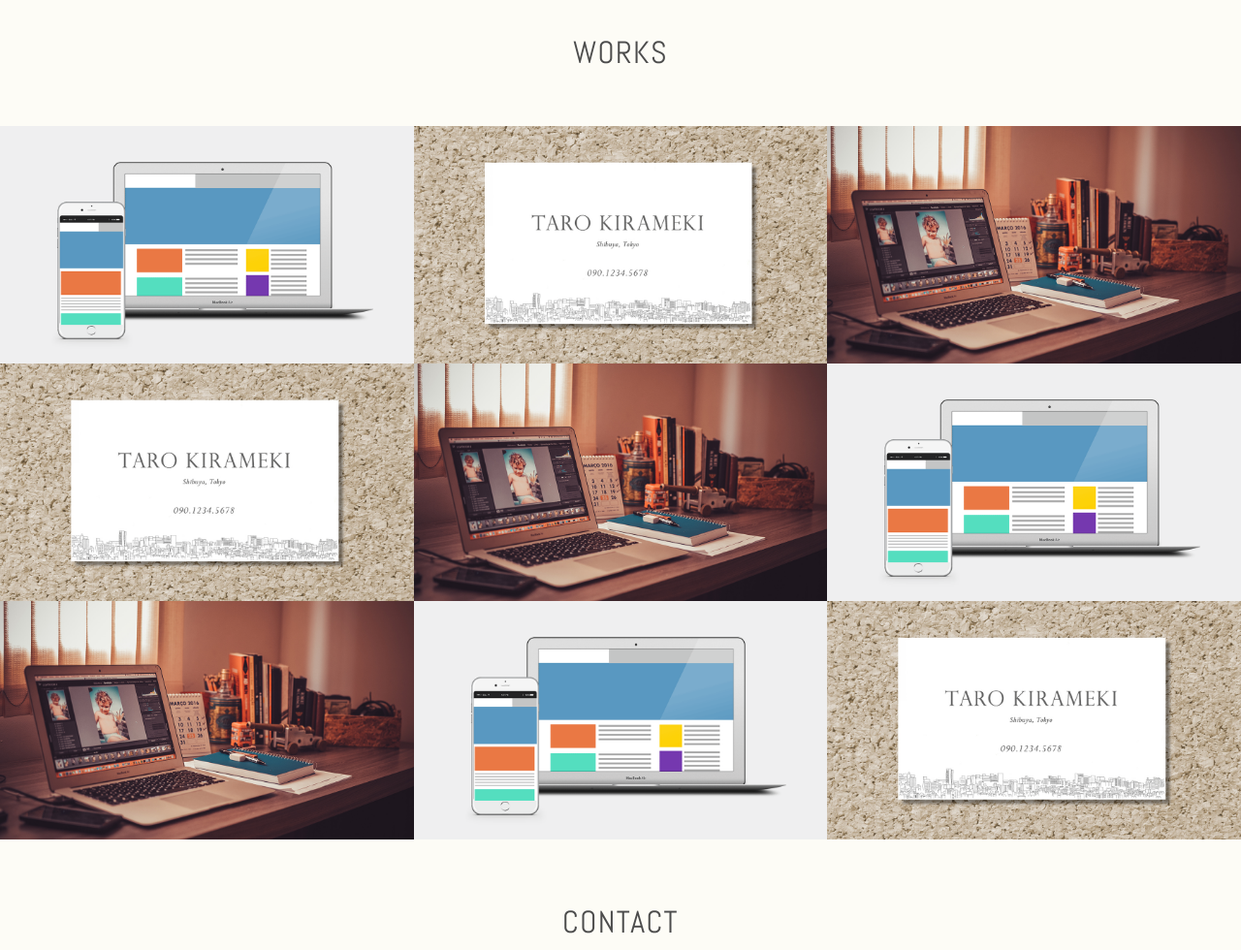
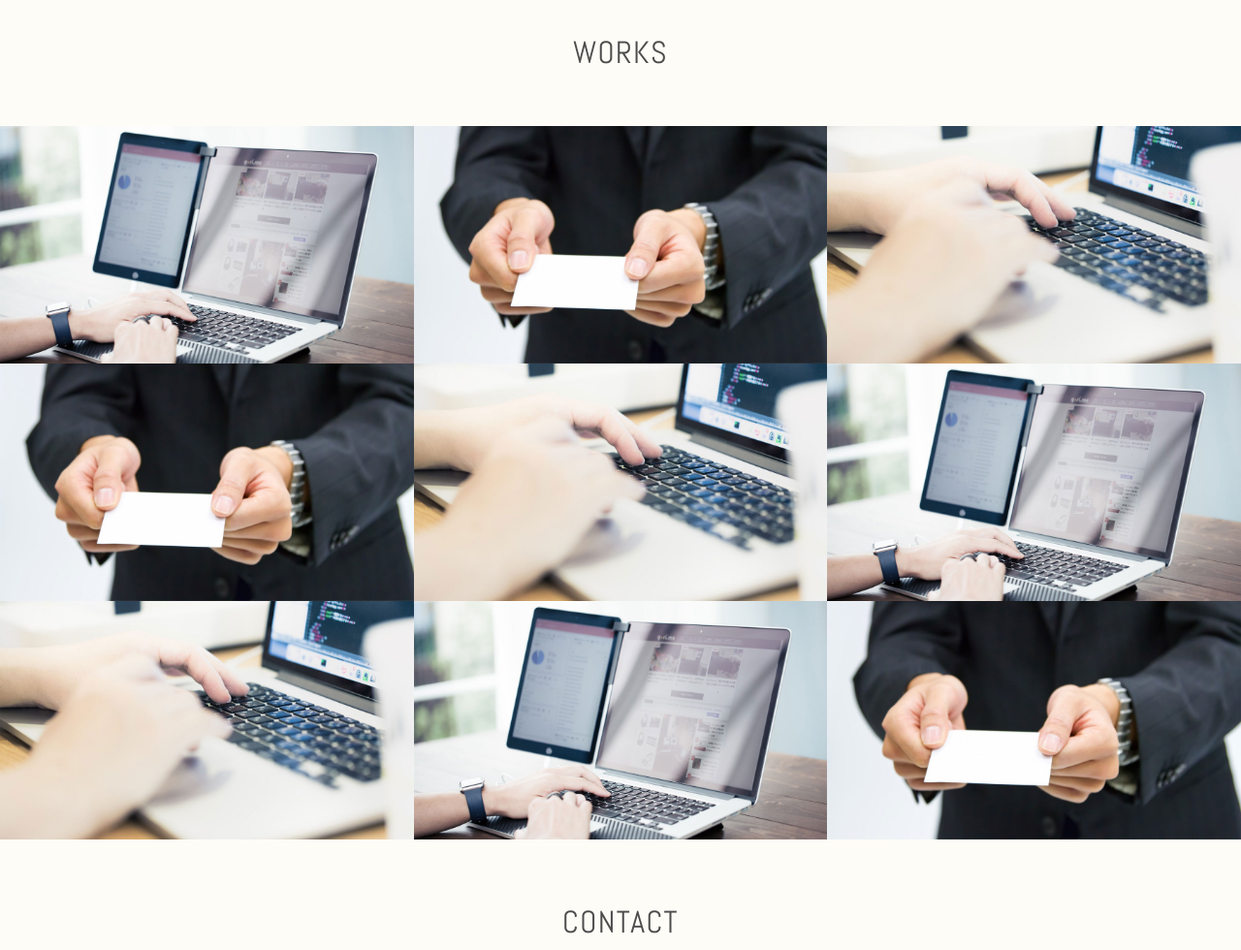
Before and after one commit to yurika-matsumoto/yurika-matsumoto.github.io, a plain HTML site: page index.html in a window 1280 px wide. Shown: the part 1040-2020 px from the top of the page at 97% size. Drawn offline with nearby package versions, Linux system fonts and the light colour scheme.

Commit message:
change images

```diff
--- a/index.html
+++ b/index.html
@@ -14,7 +14,7 @@
             <a href="#contact" class="button-contact"><i aria-label="お問い合わせ" class="fa fa-envelope-o"></i></a>
             <div class="profile">
                 <h1 class="site-title abel uppercase text-center">Web Designer <span>Yurika Matsumoto</span></h1>
-                <img src="./images/img_profile.jpg" alt="プロフィール写真" width="140" height="140" class="block-center profile-icon">
+                <img src="./images/profile1.jpg" alt="プロフィール写真" width="140" height="140" class="block-center profile-icon">
                 <p>東京都在住のWebデザイナー、松本優利香です。ニキビ用コスメのレビューサイトを運営しています。テックアカデミーで学んだWeb技術を生かして素敵なサイトを作っていきたいと思っています。よろしくお願いいたします。</p>
             </div>
         </header>
@@ -43,7 +43,7 @@
                 <h2 class="text-center">Works</h2>
                 <div class="works-box">
                     <a href="#">
-                        <img src="./images/img_work_site.png" alt="株式会社きらめき コーポレートサイト様 Webサイトデザイン">
+                        <img src="./images/work1.jpg" alt="株式会社きらめき コーポレートサイト様 Webサイトデザイン">
                         <div class="works-box-inner">
                             <div class="text-center">
                                 <h3>株式会社きらめき コーポレートサイト</h3>
@@ -55,7 +55,7 @@
                 </div>
                 <div class="works-box">
                     <a href="#">
-                        <img src="./images/img_work_card.jpg" alt="きらめき花子様 名刺デザイン">
+                        <img src="./images/work2.jpg" alt="きらめき花子様 名刺デザイン">
                         <div class="works-box-inner">
                             <div class="text-center">
                                 <h3>きらめき花子様 名刺</h3>
@@ -67,7 +67,7 @@
                 </div>
                 <div class="works-box">
                     <a href="#">
-                        <img src="./images/img_work_blog.jpg" alt="WordPressオリジナルテーマ">
+                        <img src="./images/work3.jpg" alt="WordPressオリジナルテーマ">
                         <div class="works-box-inner">
                             <div class="text-center">
                                 <h3>ブログデザイン</h3>
@@ -79,7 +79,7 @@
                 </div>
                 <div class="works-box">
                     <a href="#">
-                        <img src="./images/img_work_card.jpg" alt="きらめき花子様 名刺デザイン">
+                        <img src="./images/work2.jpg" alt="きらめき花子様 名刺デザイン">
                         <div class="works-box-inner">
                             <div class="text-center">
                                 <h3>きらめき花子様 名刺</h3>
@@ -91,7 +91,7 @@
                 </div>
                 <div class="works-box">
                     <a href="#">
-                        <img src="./images/img_work_blog.jpg" alt="WordPressオリジナルテーマ">
+                        <img src="./images/work3.jpg" alt="WordPressオリジナルテーマ">
                         <div class="works-box-inner">
                             <div class="text-center">
                                 <h3>ブログデザイン</h3>
@@ -103,7 +103,7 @@
                 </div>
                 <div class="works-box">
                     <a href="#">
-                        <img src="./images/img_work_site.png" alt="株式会社きらめき コーポレートサイト様 Webサイトデザイン">
+                        <img src="./images/work1.jpg" alt="株式会社きらめき コーポレートサイト様 Webサイトデザイン">
                         <div class="works-box-inner">
                             <div class="text-center">
                                 <h3>株式会社きらめき コーポレートサイト</h3>
@@ -115,7 +115,7 @@
                 </div>
                 <div class="works-box">
                     <a href="#">
-                        <img src="./images/img_work_blog.jpg" alt="WordPressオリジナルテーマ">
+                        <img src="./images/work3.jpg" alt="WordPressオリジナルテーマ">
                         <div class="works-box-inner">
                             <div class="text-center">
                                 <h3>ブログデザイン</h3>
@@ -127,7 +127,7 @@
                 </div>
                 <div class="works-box">
                     <a href="#">
-                        <img src="./images/img_work_site.png" alt="株式会社きらめき コーポレートサイト様 Webサイトデザイン">
+                        <img src="./images/work1.jpg" alt="株式会社きらめき コーポレートサイト様 Webサイトデザイン">
                         <div class="works-box-inner">
                             <div class="text-center">
                                 <h3>株式会社きらめき コーポレートサイト</h3>
@@ -139,7 +139,7 @@
                 </div>
                 <div class="works-box">
                     <a href="#">
-                        <img src="./images/img_work_card.jpg" alt="きらめき花子様 名刺デザイン">
+                        <img src="./images/work2.jpg" alt="きらめき花子様 名刺デザイン">
                         <div class="works-box-inner">
                             <div class="text-center">
                                 <h3>きらめき花子様 名刺</h3>
```
Also changed, not shown: images/profile1.jpg (added), images/work1.jpg (added), images/work2.jpg (added), images/work3.jpg (added).
